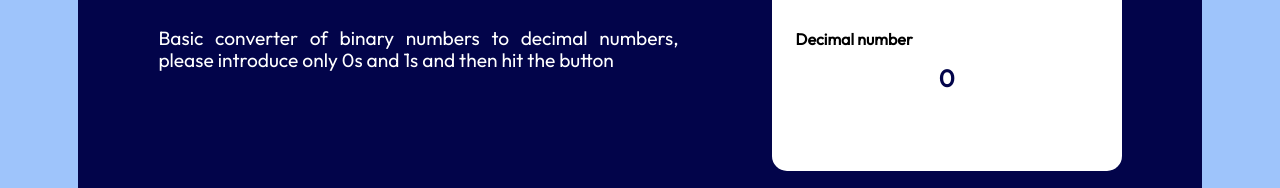
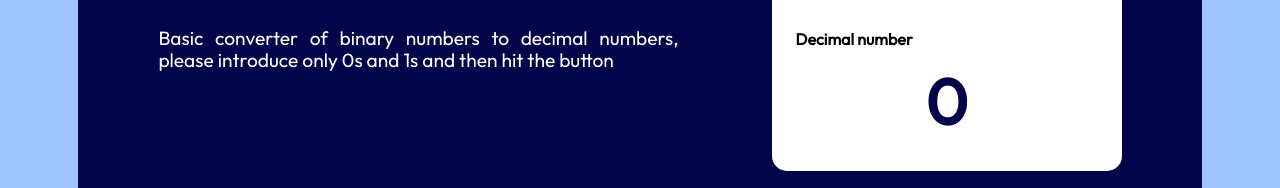
Before and after one commit to roninJosue/bin2dec, a React (Create React App) app: page / in a window 1280 px wide. Shown: the part 404-592 px from the top of the page. Built offline with nearby package versions, Linux system fonts and the light colour scheme.

Commit message:
feat: Pass result's length to the component

```diff
--- a/src/components/ui/Result/Result.jsx
+++ b/src/components/ui/Result/Result.jsx
@@ -1,5 +1,7 @@
 import { StyledResult } from './Result.styles';
 
-const Result = ({ result }) => <StyledResult>{result}</StyledResult>;
+const Result = ({ result }) => (
+  <StyledResult length={result.toString().length}>{result}</StyledResult>
+);
 
 export default Result;
```
